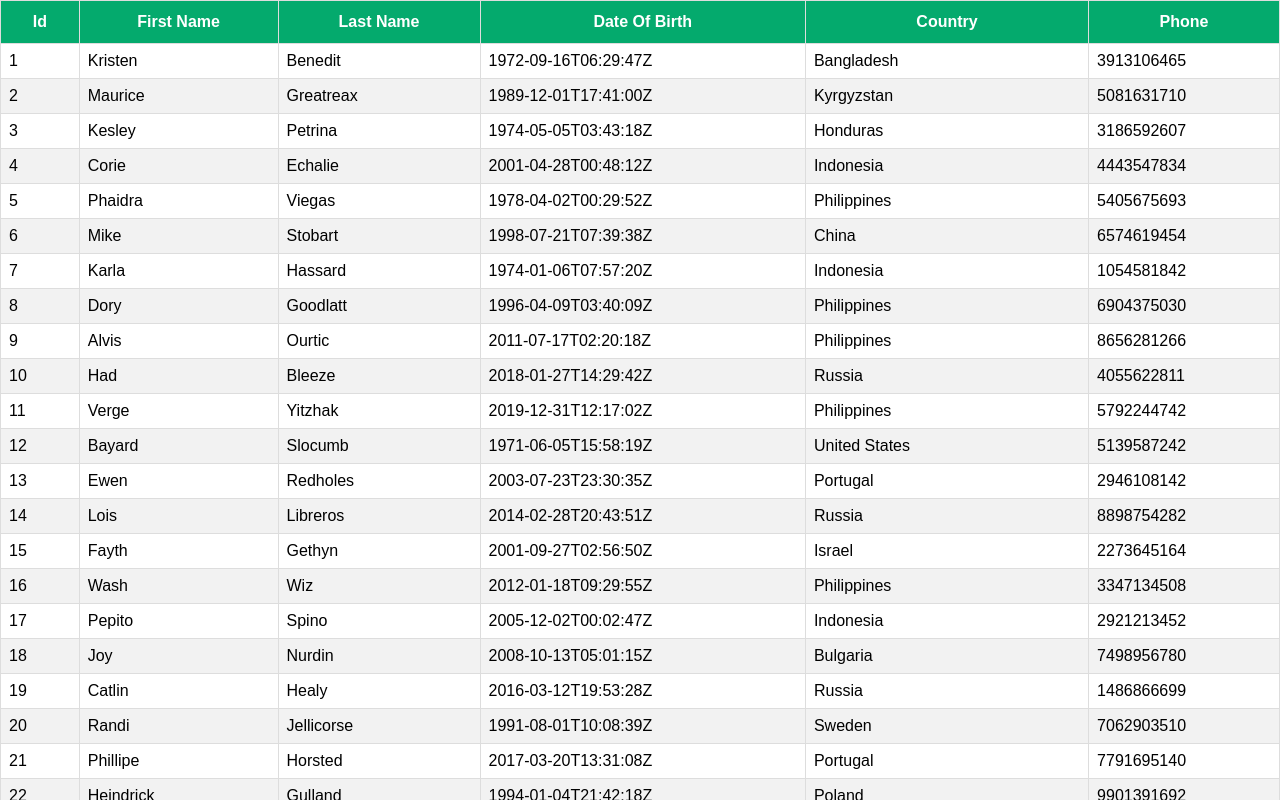
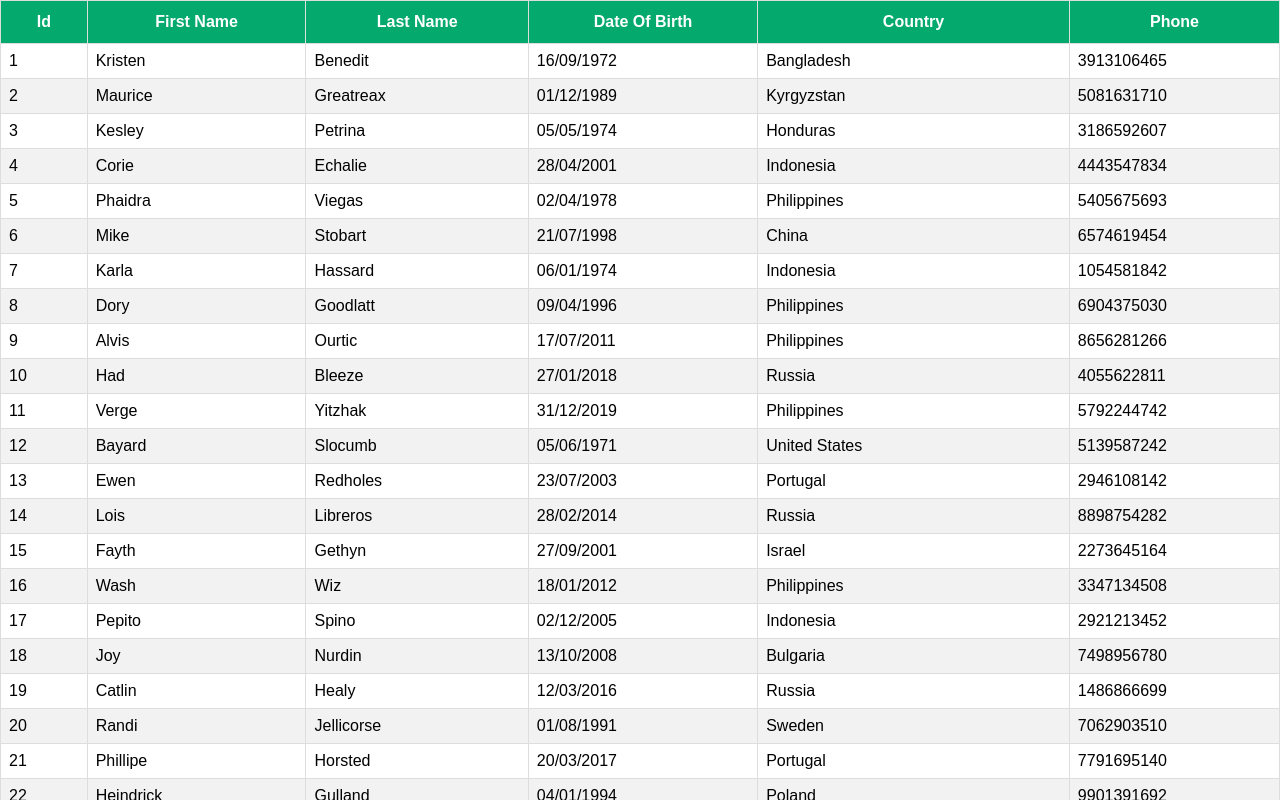
Before and after one commit to ezekielphlat/react-table-tutorial, a React (Create React App) app: page / in a window 1280 px wide. Shown: the top 800 px of the page. Built offline with nearby package versions, Linux system fonts and the light colour scheme.

Commit message:
formating column

```diff
--- a/package.json
+++ b/package.json
@@ -6,6 +6,7 @@
     "@testing-library/jest-dom": "^5.16.5",
     "@testing-library/react": "^13.4.0",
     "@testing-library/user-event": "^13.5.0",
+    "date-fns": "^2.29.3",
     "react": "^18.2.0",
     "react-dom": "^18.2.0",
     "react-scripts": "5.0.1",
--- a/src/App.js
+++ b/src/App.js
@@ -1,9 +1,10 @@
 import logo from "./logo.svg";
 import "./App.css";
 import BasicTable from "./components/BasicTable";
+import SortingTable from "./components/SortingTable";
 
 function App() {
-  return <BasicTable />;
+  return <SortingTable />;
 }
 
 export default App;
--- /dev/null
+++ b/src/components/SortingTable.jsx
@@ -0,0 +1,60 @@
+import React, { useMemo } from "react";
+import { useTable, useSortBy } from "react-table";
+import MOCK_DATA from "./MOCK_DATA.json";
+import { COLUMNS, GROUPED_COLUMNS } from "./columns";
+import "./table.css";
+
+function SortingTable() {
+  const columns = useMemo(() => COLUMNS, []);
+  const data = useMemo(() => MOCK_DATA, []);
+
+  const {
+    getTableProps,
+    getTableBodyProps,
+    headerGroups,
+    footerGroups,
+    rows,
+    prepareRow,
+  } = useTable({ columns, data }, useSortBy);
+  return (
+    <table {...getTableProps()}>
+      <thead>
+        {headerGroups.map((headerGroup) => (
+          <tr {...headerGroup.getHeaderGroupProps()}>
+            {headerGroup.headers.map((column) => (
+              <th {...column.getHeaderProps(column.getSortByToggleProps())}>
+                {column.render("Header")}
+                <span>
+                  {column.isSorted ? (column.isSortedDesc ? " >" : " <") : ""}
+                </span>
+              </th>
+            ))}
+          </tr>
+        ))}
+      </thead>
+      <tbody {...getTableBodyProps()}>
+        {rows.map((row) => {
+          prepareRow(row);
+          return (
+            <tr {...row.getRowProps()}>
+              {row.cells.map((cell) => {
+                return <td {...cell.getCellProps()}>{cell.render("Cell")}</td>;
+              })}
+            </tr>
+          );
+        })}
+      </tbody>
+      <tfoot>
+        {footerGroups.map((footerGroup) => (
+          <tr {...footerGroup.getFooterGroupProps()}>
+            {footerGroup.headers.map((column) => (
+              <td {...column.getFooterGroupProps}>{column.render("Footer")}</td>
+            ))}
+          </tr>
+        ))}
+      </tfoot>
+    </table>
+  );
+}
+
+export default SortingTable;
--- a/src/components/columns.js
+++ b/src/components/columns.js
@@ -1,3 +1,5 @@
+import { format } from "date-fns";
+
 export const COLUMNS = [
   {
     Header: "Id",
@@ -18,6 +20,9 @@ export const COLUMNS = [
     Header: "Date Of Birth",
     Footer: "Date Of Birth",
     accessor: "date_of_birth",
+    Cell: ({ value }) => {
+      return format(new Date(value), "dd/MM/yyyy");
+    },
   },
   {
     Header: "Country",
```
Also changed, not shown: 1 other file (tests, documents, lock files or other folders).
